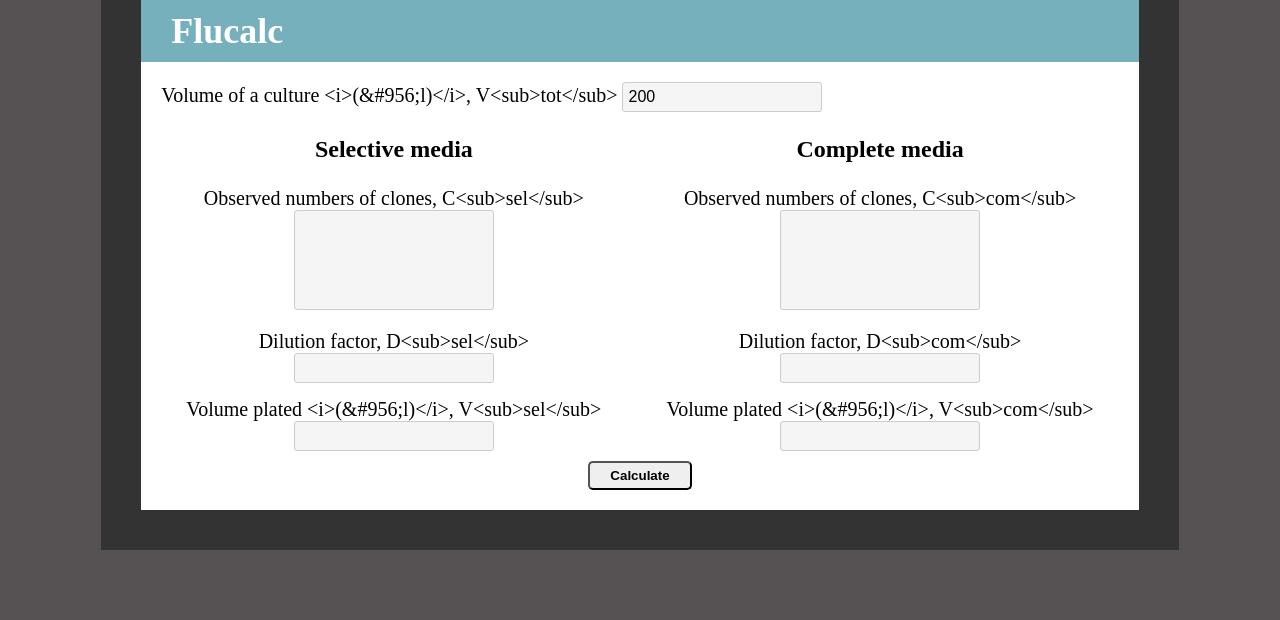
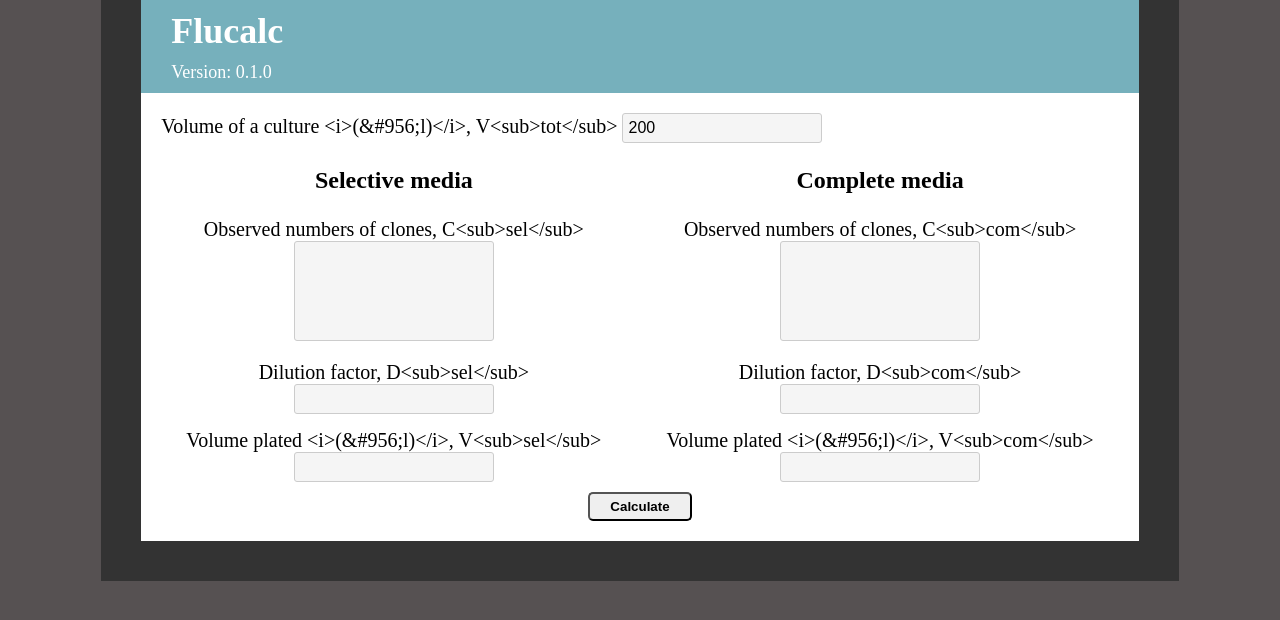
Before and after one commit to bondarevts/flucalc, a Flask app: page / in a window 1280 px wide. Shown: the top 620 px of the page. Run offline with Flask 2, Linux system fonts and the light colour scheme.

Commit message:
resolve #1: add version number

```diff
--- a/flucalc/server.py
+++ b/flucalc/server.py
@@ -8,6 +8,8 @@ from wtforms import validators, ValidationError
 
 from . import flucalc
 from . import keys
+
+version = '0.1.0'
 
 app = flask.Flask(__name__)
 app.secret_key = keys.secret_key
@@ -88,17 +90,18 @@ class FluctuationInputForm(Form):
 def main_page():
     form = FluctuationInputForm(flask.request.form, csrf_enabled=False)
     if not form.is_submitted():
-        return flask.render_template('form_with_results.html', form=form)
+        return flask.render_template('form_with_results.html', form=form, version=version)
 
     if form.validate():
         result_data = process_input(form)
-        return flask.render_template('form_with_results.html', form=form, results=result_data)
+        return flask.render_template('form_with_results.html', form=form, results=result_data,
+                                     version=version)
 
     for error in get_errors(form):
         message = '<code>{error.field_name}:</code> {error.message}'.format(error=error)
         flask.flash(flask.Markup(message))
 
-    return flask.render_template('form_with_results.html', form=form)
+    return flask.render_template('form_with_results.html', form=form, version=version)
 
 
 def get_errors(form):
--- a/flucalc/static/css/style.css
+++ b/flucalc/static/css/style.css
@@ -141,3 +141,8 @@ input[type="text"] {
 .flashes_block ul li {
     margin-top: 5px;
 }
+
+p.version {
+    margin: 0;
+    margin-top: 10px;
+}
--- a/flucalc/templates/base.html
+++ b/flucalc/templates/base.html
@@ -10,6 +10,9 @@
 <div class="main">
     <header class="page-header">
         <h1>Flucalc</h1>
+        {% if version %}
+            <p class="version">Version: {{ version }}</p>
+        {% endif %}
     </header>
     <div class="content">
         {% block content %}{% endblock %}
```
